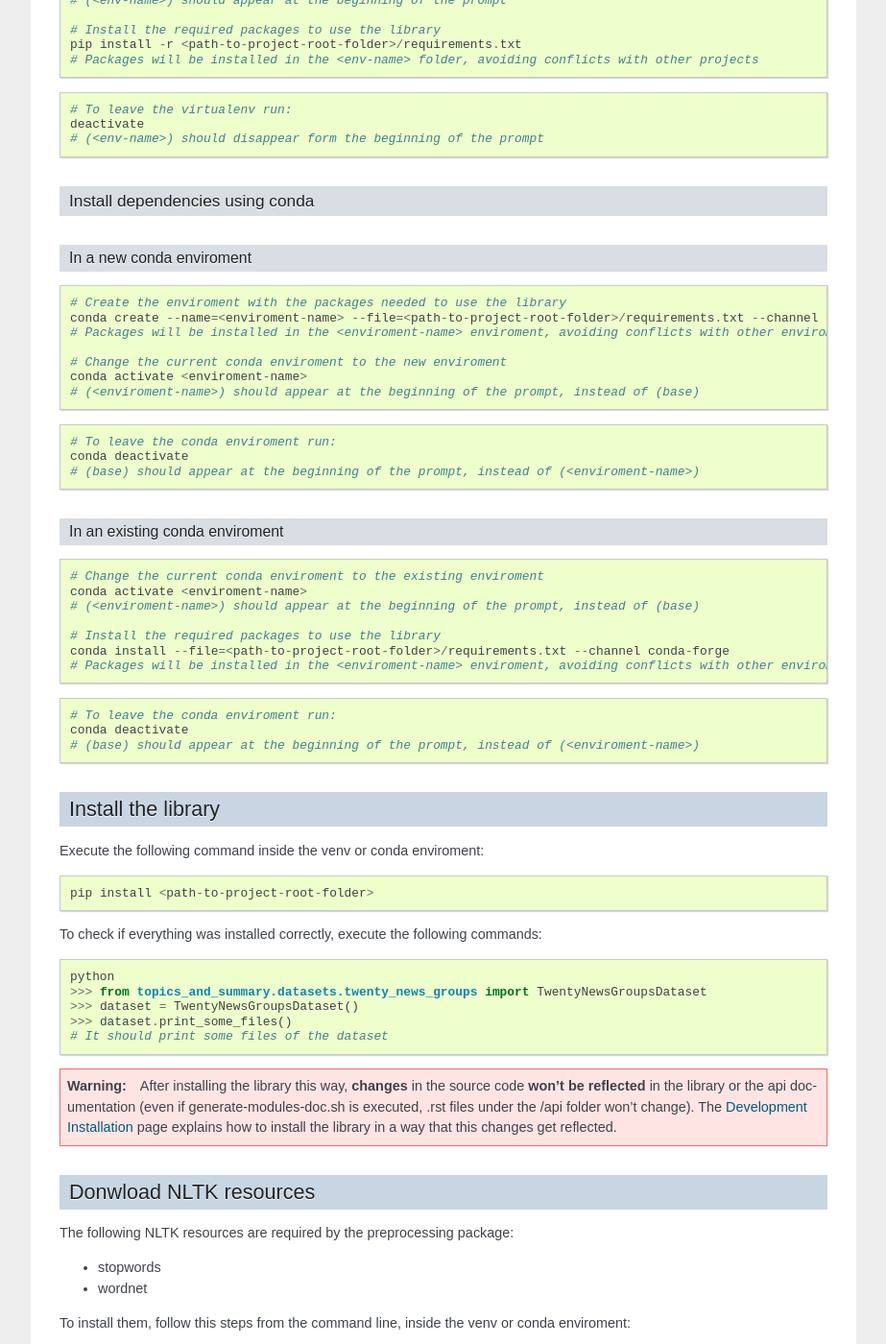
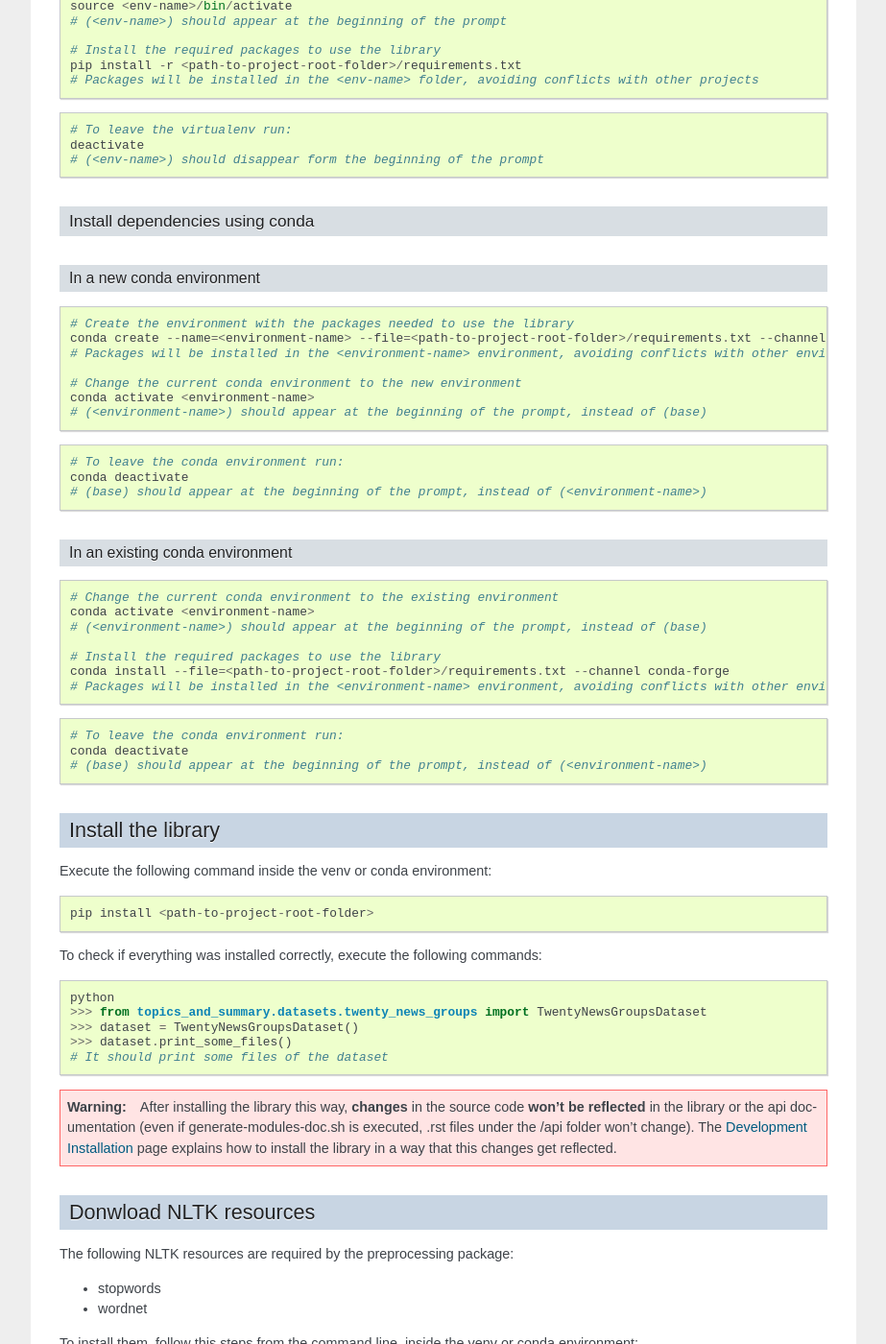
Before and after one commit to CarlosSanabriaM/topics_and_summary, a Sphinx documentation site: the page built from topics_and_summary/docs/source/usage/installation.rst, in a window 1280 px wide and 1400 px high, scrolled down 956 px. Shown: the whole window at 96% size, without its empty margins (198-1121 px from the left). Built offline with Sphinx 7.4.7, drawn with Linux system fonts in a browser that asks for light colours; some of the changed text lies outside the part shown.

Commit message:
Small typo changes and removed some topics model files from git.

```diff
--- a/topics_and_summary/docs/source/development/api.rst
+++ b/topics_and_summary/docs/source/development/api.rst
@@ -154,7 +154,7 @@ This library is also vey important, because a lot of the functionality of this l
 Directory structure and important files
 ---------------------------------------
 
-* **datasets** folder: Here is where the dataset have to be stored, each dataset in it's own folder.
+* **datasets** folder: Here is where the datasets have to be stored, each dataset in it's own folder.
 * **embeddings** folder: Here is where the pretrained word embeddings have to be stored. It must have the following folders:
 
    * glove: Contains the glove.6B folder, obtained after decompressing the glove.6B.zip file.
--- a/topics_and_summary/docs/source/usage/installation.rst
+++ b/topics_and_summary/docs/source/usage/installation.rst
@@ -31,10 +31,10 @@ The packages for **using** the library are listed in the **requirements.txt** fi
 They can be installed using `pip <https://pypi.org/project/pip/>`__ or
 `conda <https://conda.io>`__.
 
-The packages should be installed into an **enviroment**,
+The packages should be installed into an **environment**,
 using either `virtualenv <https://virtualenv.pypa.io/en/latest/>`__
-or `conda enviroments <https://docs.conda.io/projects/conda/en/latest/user-guide/tasks/manage-environments.html>`__,
-but conda is prefered.
+or `conda environments <https://docs.conda.io/projects/conda/en/latest/user-guide/tasks/manage-environments.html>`__,
+but conda is preferred.
 
 
 Install dependencies using pip
@@ -63,41 +63,41 @@ In a new virtualenv
 
 Install dependencies using conda
 ^^^^^^^^^^^^^^^^^^^^^^^^^^^^^^^^
-In a new conda enviroment
+In a new conda environment
 """""""""""""""""""""""""
 ::
 
-    # Create the enviroment with the packages needed to use the library
-    conda create --name=<enviroment-name> --file=<path-to-project-root-folder>/requirements.txt --channel conda-forge
-    # Packages will be installed in the <enviroment-name> enviroment, avoiding conflicts with other enviroments
+    # Create the environment with the packages needed to use the library
+    conda create --name=<environment-name> --file=<path-to-project-root-folder>/requirements.txt --channel conda-forge
+    # Packages will be installed in the <environment-name> environment, avoiding conflicts with other environments
 
-    # Change the current conda enviroment to the new enviroment
-    conda activate <enviroment-name>
-    # (<enviroment-name>) should appear at the beginning of the prompt, instead of (base)
+    # Change the current conda environment to the new environment
+    conda activate <environment-name>
+    # (<environment-name>) should appear at the beginning of the prompt, instead of (base)
 
 ::
 
-    # To leave the conda enviroment run:
+    # To leave the conda environment run:
     conda deactivate
-    # (base) should appear at the beginning of the prompt, instead of (<enviroment-name>)
+    # (base) should appear at the beginning of the prompt, instead of (<environment-name>)
 
-In an existing conda enviroment
+In an existing conda environment
 """""""""""""""""""""""""""""""
 ::
 
-    # Change the current conda enviroment to the existing enviroment
-    conda activate <enviroment-name>
-    # (<enviroment-name>) should appear at the beginning of the prompt, instead of (base)
+    # Change the current conda environment to the existing environment
+    conda activate <environment-name>
+    # (<environment-name>) should appear at the beginning of the prompt, instead of (base)
 
     # Install the required packages to use the library
     conda install --file=<path-to-project-root-folder>/requirements.txt --channel conda-forge
-    # Packages will be installed in the <enviroment-name> enviroment, avoiding conflicts with other enviroments
+    # Packages will be installed in the <environment-name> environment, avoiding conflicts with other environments
 
 ::
 
-    # To leave the conda enviroment run:
+    # To leave the conda environment run:
     conda deactivate
-    # (base) should appear at the beginning of the prompt, instead of (<enviroment-name>)
+    # (base) should appear at the beginning of the prompt, instead of (<environment-name>)
 
 
 .. _usage-installation-library:
@@ -109,7 +109,7 @@ In an existing conda enviroment
 Install the library
 -------------------
 
-Execute the following command inside the venv or conda enviroment:
+Execute the following command inside the venv or conda environment:
 
 ::
 
@@ -143,7 +143,7 @@ The following NLTK resources are required by the preprocessing package:
 * stopwords
 * wordnet
 
-To install them, follow this steps from the command line, inside the venv or conda enviroment:
+To install them, follow this steps from the command line, inside the venv or conda environment:
 
 ::
 
--- a/topics_and_summary/docs/source/usage/quickstart.rst
+++ b/topics_and_summary/docs/source/usage/quickstart.rst
@@ -229,7 +229,7 @@ Execute the demo using a docker container
 
 A docker image can be created using the Dockerfile. **Docker must be installed.** See the `docker web page <https://www.docker.com>`__.
 
-This allows to install all the dependencies in a separeted "enviroment" (a docker container).
+This allows to install all the dependencies in a separeted "environment" (a docker container).
 
 .. warning:: The Dockerfile expects that the **20 newsgroups dataset, the glove embeddings, and the mallet source
    have been download by the user**.
```
Also changed, not shown: 4 other files.
